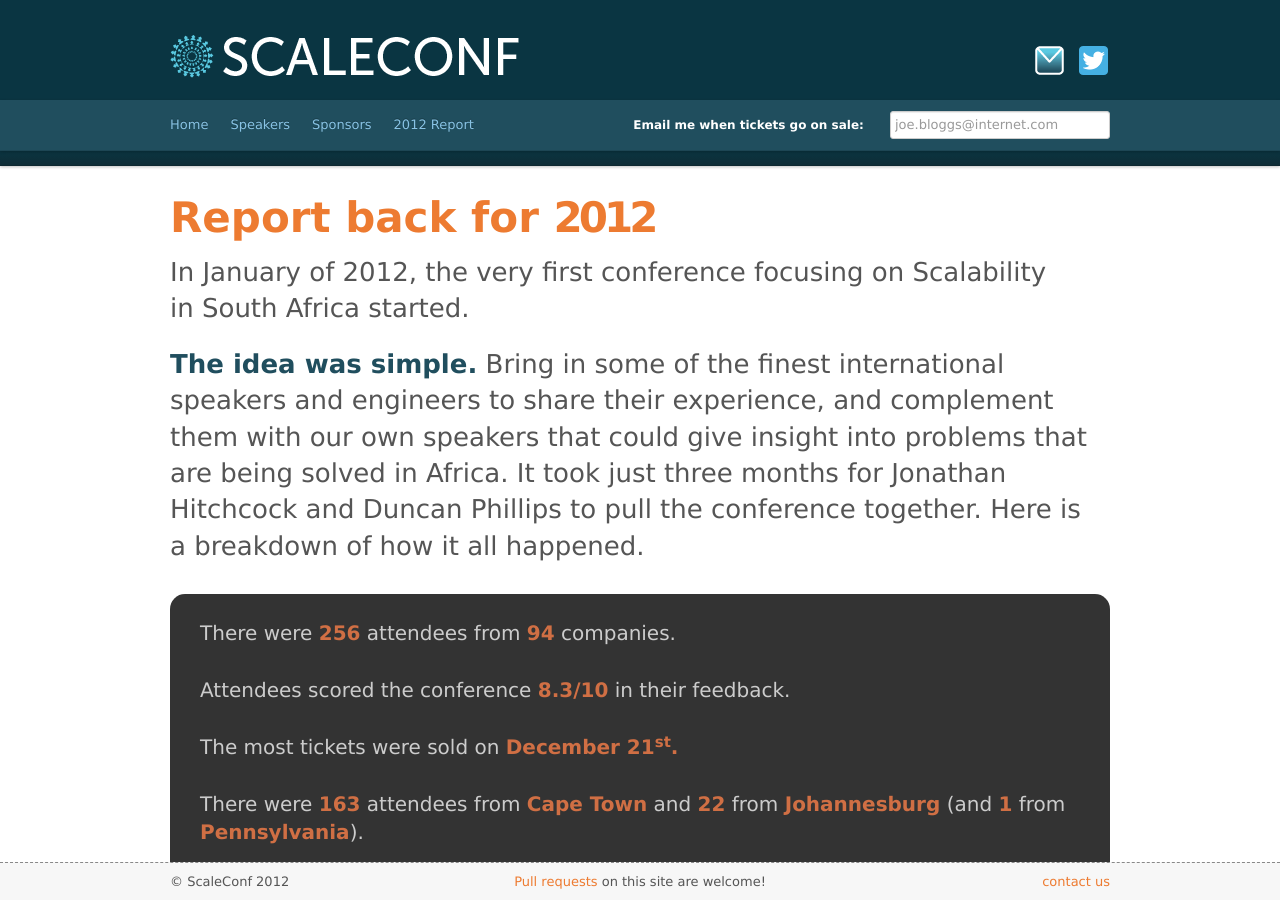
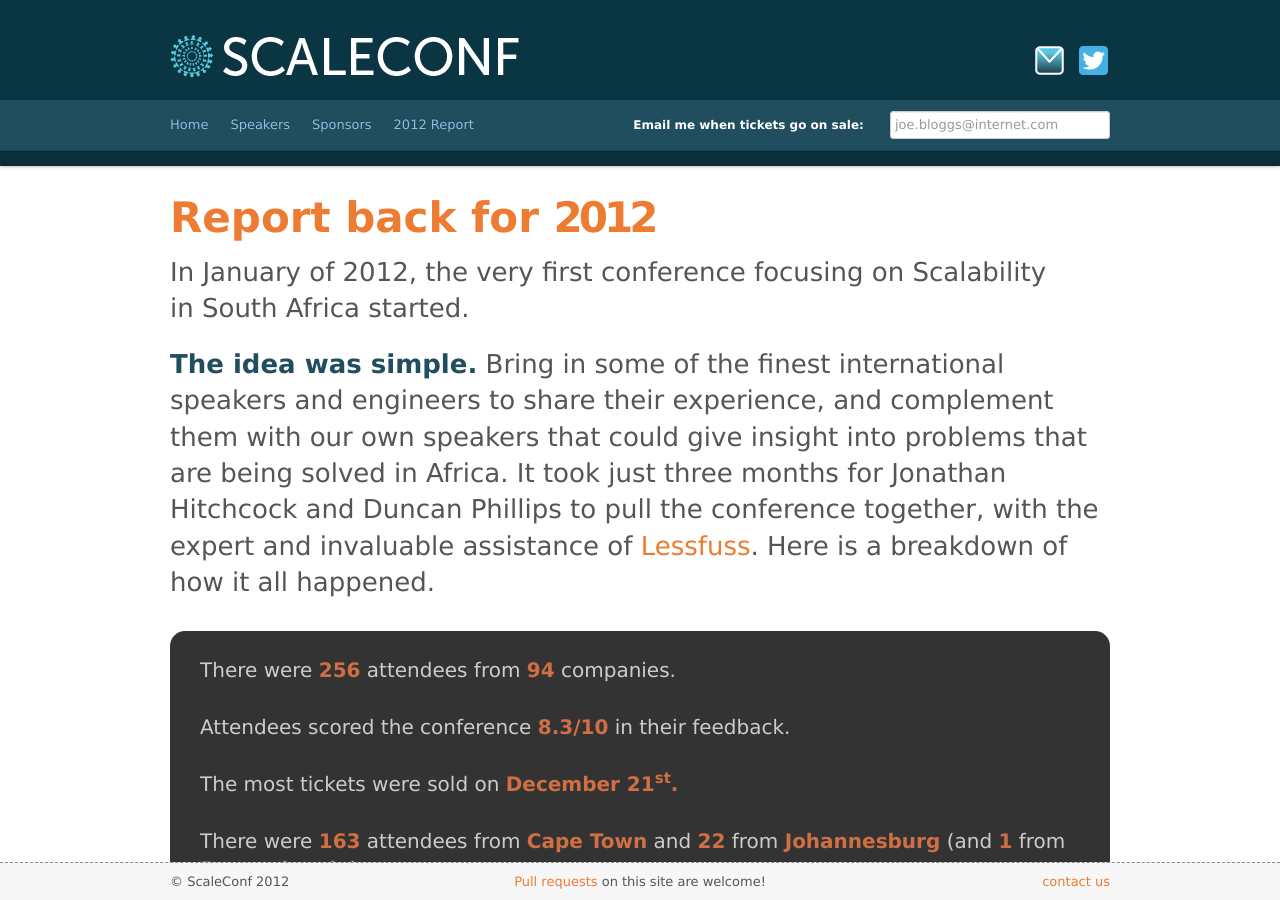
Before and after one commit to scaleconf/scaleconf.github.com, a Jekyll site: the page built from report-2012.html, in a window 1280 px wide and 900 px high. Built offline with Jekyll 4.4.1, drawn with Linux system fonts in a browser that asks for light colours; Markdown is read by kramdown in place of the engine named in the settings.

Commit message:
And @lessfuss

```diff
--- a/report-2012.html
+++ b/report-2012.html
@@ -14,7 +14,8 @@ meta-description: Report back for 2012
     <b>The idea was simple.</b> Bring in some of the finest international speakers and engineers to
         share their experience, and complement them with our own speakers that could give insight into
         problems that are being solved in Africa. It took just three months for Jonathan Hitchcock and
-        Duncan Phillips to pull the conference together. Here is a breakdown of how it all happened.
+        Duncan Phillips to pull the conference together, with the expert and invaluable assistance of
+        <a href="http://lessfuss.co.za/">Lessfuss</a>. Here is a breakdown of how it all happened.
     </p>
 
     <div class='report'>
```
